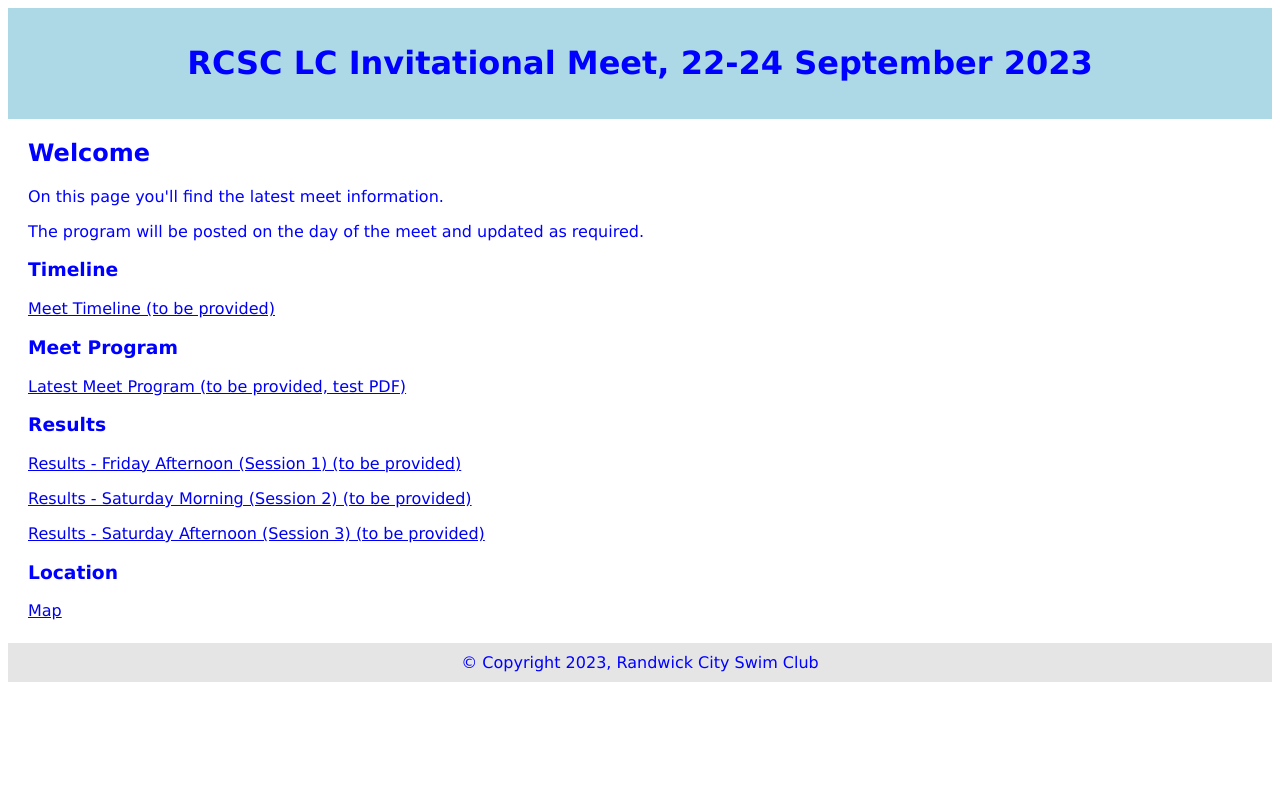
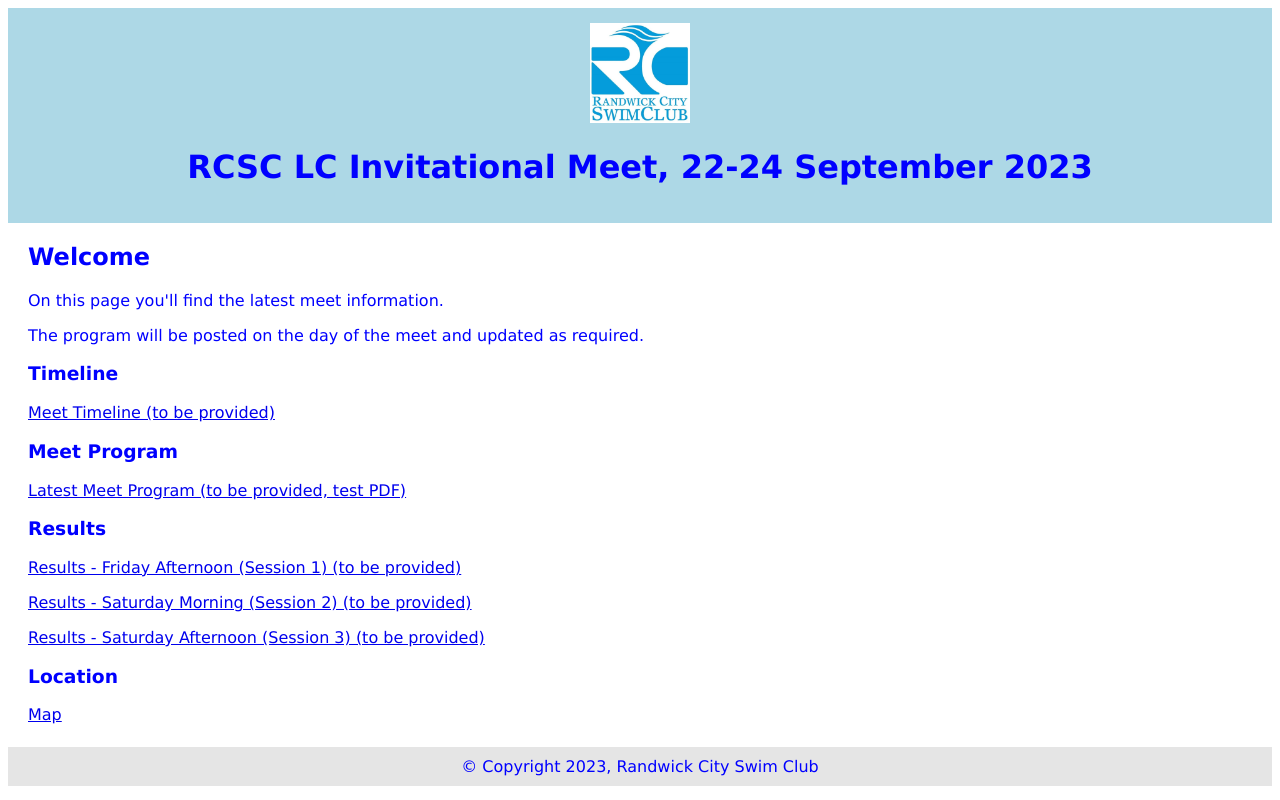
Before and after one commit to SaschaHess/rcscmeet23, a plain HTML site: page meet23/index.html in a window 1280 px wide. Drawn offline with Linux system fonts and the light colour scheme.

Commit message:
Update index.html

```diff
--- a/meet23/index.html
+++ b/meet23/index.html
@@ -49,7 +49,7 @@
 <body style="font-family:Verdana;color:blue;">
 
 <div style="background-color:#ADD8E6;padding:15px;text-align:center;">
-  <h1>RCSC LC Invitational Meet, 22-24 September 2023</h1>
+  <img src="rcsc logo.jpeg" alt="RCSC logo" width="100" height="100"> <h1>RCSC LC Invitational Meet, 22-24 September 2023</h1>
 </div>
 
 <div style="overflow:auto">
```
